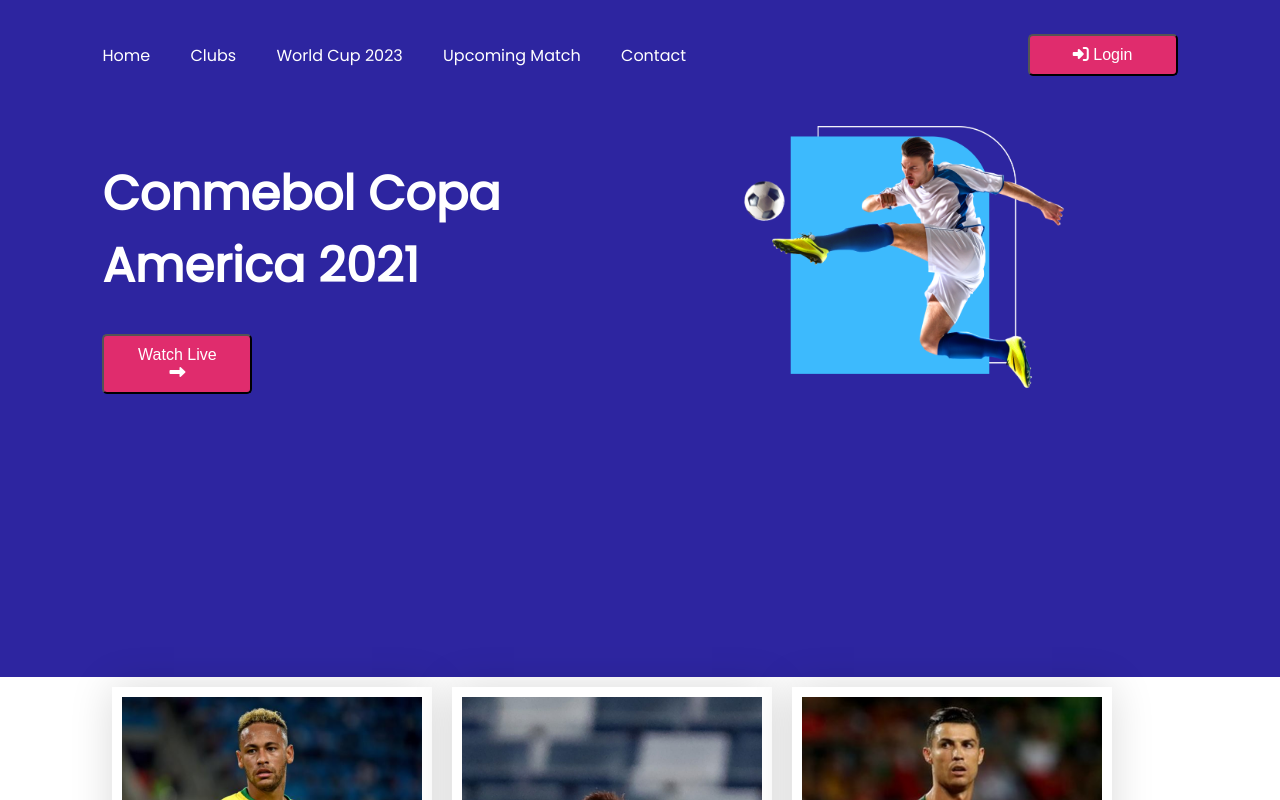
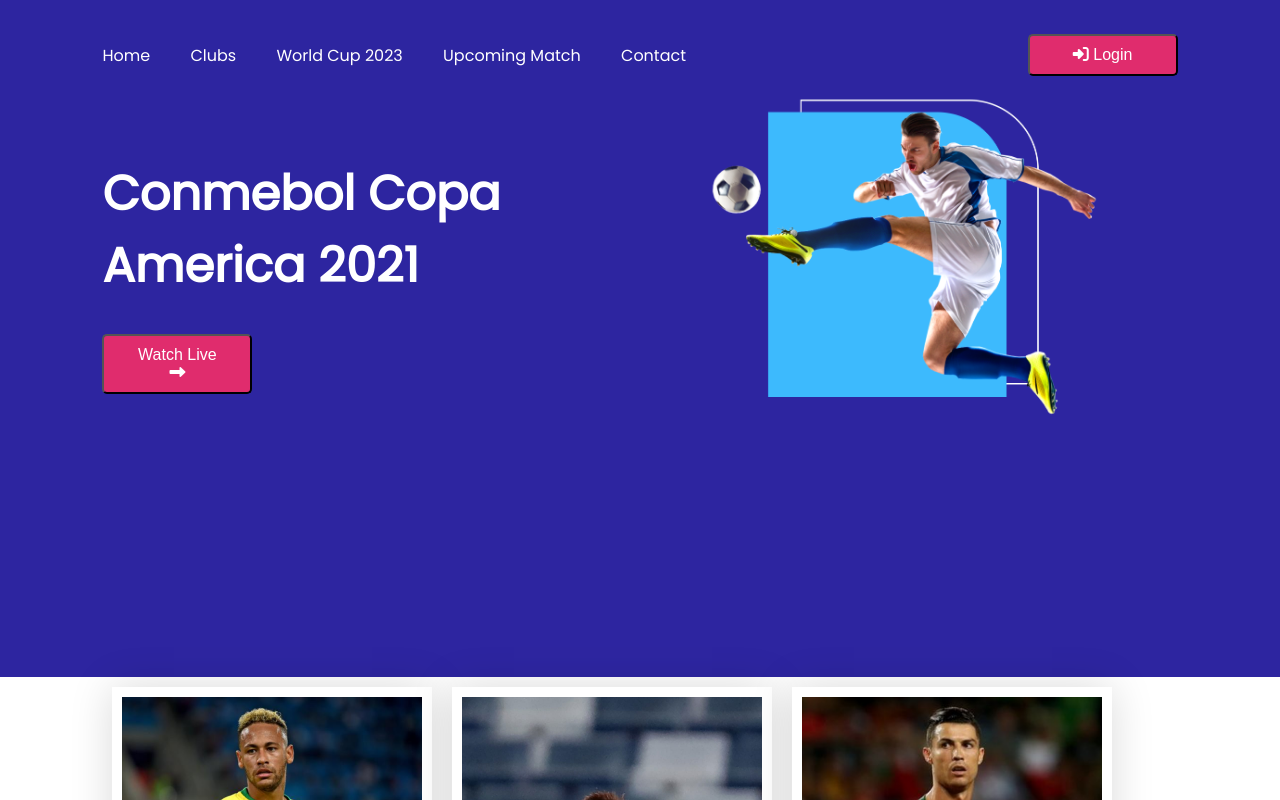
Before and after one commit to jakaria61/football-team, a plain HTML site: page index.html in a window 1280 px wide. In both pictures the pointer is over the picture 903 px from the left and 258 px from the top of the page. Shown: the top 800 px of the page. Drawn offline with Linux system fonts and the light colour scheme.

Commit message:
fully response

```diff
--- a/style.css
+++ b/style.css
@@ -53,7 +53,6 @@
 }
 .button:hover{
     background-color:tomato;
-
 }
 
 /*--------------------
@@ -73,7 +72,10 @@
 .half-width img{
     width: 60%;
 }
-
+.half-width img:hover{
+    transition: 2s;
+    transform: scale(1.2);
+}
 
 /* ----------------
 player section style
@@ -88,16 +90,12 @@
     grid-template-columns: repeat(3,1fr);
     grid-row-gap:30px;
     width: 50%;
-
     background: #FFFFFF;
-
 }
 .players{
-
     background: #FFFFFF;
     box-shadow: 0px 0px 40px rgba(0, 0, 0, 0.15);
     margin: 10px;
-
 }
 .player img{
     margin: 10px ;
@@ -116,11 +114,9 @@
     align-items: center;
     margin-top: 75px;
 }
-
 .match-part{
     width: 50%;
     padding-left:8%;
-
 }
 .match-part img{
     width: 70%;
@@ -133,9 +129,7 @@
      display: flex;
      flex-direction: row;
      padding-top: 20px;
-
  }
-
  .match-result img{
      width: 70%;
      border-radius: 40px;
@@ -151,7 +145,6 @@
    background-repeat: no-repeat;
    background-size: cover;
    margin: 0% auto;
-
  }
  .upcoming-info{
      color: white;
@@ -178,19 +171,15 @@
     cursor: pointer;
 }
 
-
-
-/* /* --------------------
-for ipad
+/* /* -------------------
+ Media query for Mobail
 ---------------------- */
 
 @media only screen and (max-width:688px) {
 
     body{
         margin: 0%;
-
     }
-
     .header-container,.menubar{
         width: 100%;
        flex-direction: column;
@@ -203,22 +192,17 @@
    .half-width,.match-container{
        padding: 0%;
        margin: 0%;
-
    }
    .half-width img{
        width: 300px;
    }
-
-
     .upcoming-info,.upcoming-match{
      width: 100%;
     }
     .banner-section,.match-container,.match-result-container{
         display: grid;
         grid-template-columns: repeat(1, 1fr);
-
     }
-
    .player-container,.team,.points-table,.match-part{
     width: 100%;
     display: grid;
@@ -234,7 +218,6 @@
     }
     .footer-logo img{
     width: 60%;
-
     }
 }
 
@@ -251,8 +234,4 @@
     .player-container{
         width: 100%;
     }
-
-
-
-
 }
```
Also changed, not shown: index.html (+20 -15 lines). Lines whose indentation alone changed are shown as unchanged.
